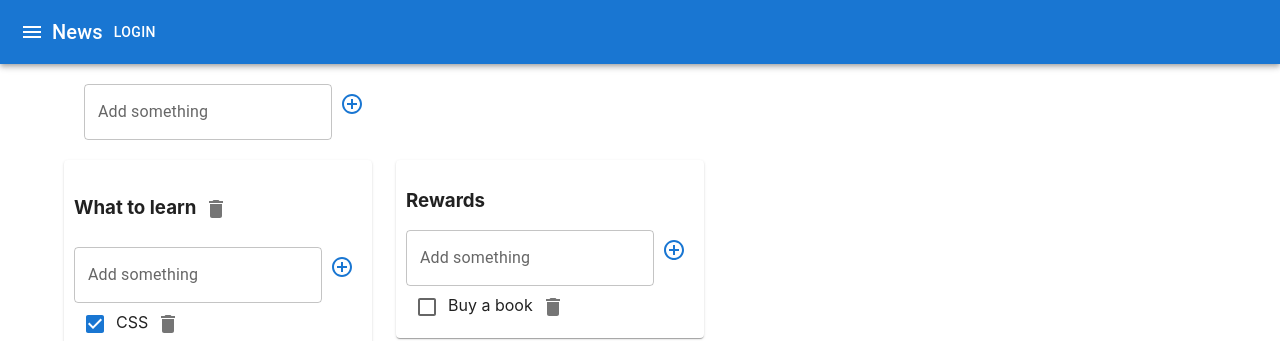
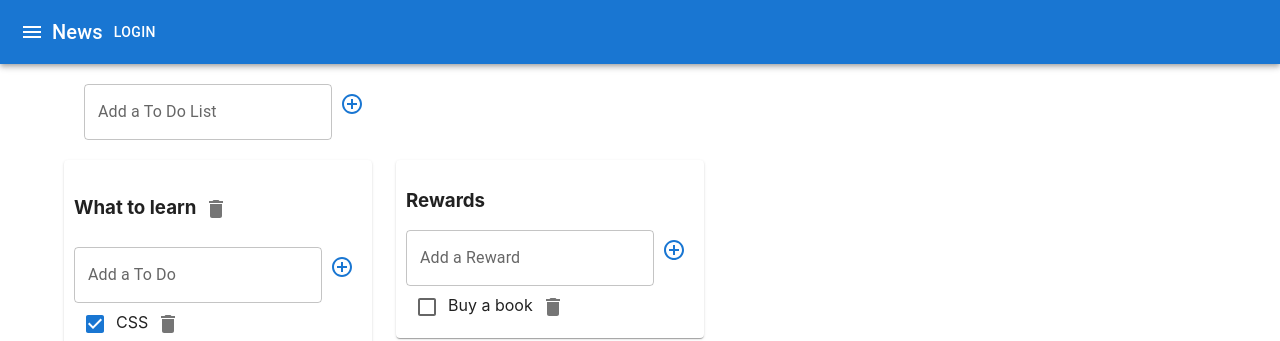
Before and after one commit to Desolateeeooo/to-do-list-ts, a React (Create React App) app: page / in a window 1280 px wide. Shown: the top 341 px of the page. Built offline with nearby package versions, Linux system fonts and the light colour scheme.

Commit message:
Fix AddItemForm
AddItemForm component now shows different label for each form

```diff
--- a/src/app/App.tsx
+++ b/src/app/App.tsx
@@ -105,7 +105,7 @@ function App() {
             </AppBar>
             <Container fixed>
                 <Grid container style={{padding: '20px'}}>
-                    <AddItemForm addItem={addTodoListHandler}/>
+                    <AddItemForm addItem={addTodoListHandler} label={"Add a To Do List"}/>
                 </Grid>
                 <Grid container spacing={3}>
                     {todoLists && todoLists.map((tl) => {
--- a/src/app/components/AddItemForm.tsx
+++ b/src/app/components/AddItemForm.tsx
@@ -4,6 +4,7 @@ import { ControlPoint } from '@mui/icons-material';
 
 type AddItemFormPropsType = {
   addItem: (title: string, rewardListId?: string, price?: number) => void;
+  label: string;
 };
 
 export const AddItemForm = React.memo((props: AddItemFormPropsType) => {
@@ -34,7 +35,7 @@ export const AddItemForm = React.memo((props: AddItemFormPropsType) => {
   return (
     <div>
       <TextField
-        label={'Add something'}
+        label={props.label}
         value={taskTitle}
         onChange={handleOnChange}
         onKeyPress={handleOnKeyPress}
--- a/src/app/features/Rewards/RewardsPresentational.tsx
+++ b/src/app/features/Rewards/RewardsPresentational.tsx
@@ -25,7 +25,7 @@ export const RewardsPresentational = React.memo((props: RewardsPropsType) => {
                     <h3>
                         <EditableSpan title={props.title} onChange={props.changeRewardsListTitle}></EditableSpan>
                     </h3>
-                    <AddItemForm addItem={props.addReward}></AddItemForm>
+                    <AddItemForm addItem={props.addReward} label={"Add a Reward"}></AddItemForm>
                 </div>
                 <div>
                     <DndContext onDragEnd={props.onDragEndHandler} sensors={props.sensors}>
--- a/src/app/features/TodoList/TodoList.tsx
+++ b/src/app/features/TodoList/TodoList.tsx
@@ -104,7 +104,7 @@ export const TodoList = React.memo((props: TodoListPropsType) => {
                     <Delete/>
                 </IconButton>
             </h3>
-            <AddItemForm addItem={addTaskHandler}/>
+            <AddItemForm addItem={addTaskHandler} label={"Add a To Do"}/>
             <div>
                 <DndContext onDragEnd={onDragEndHandler} sensors={sensors}>
                     <SortableContext items={filteredTasks} strategy={verticalListSortingStrategy}>
```
